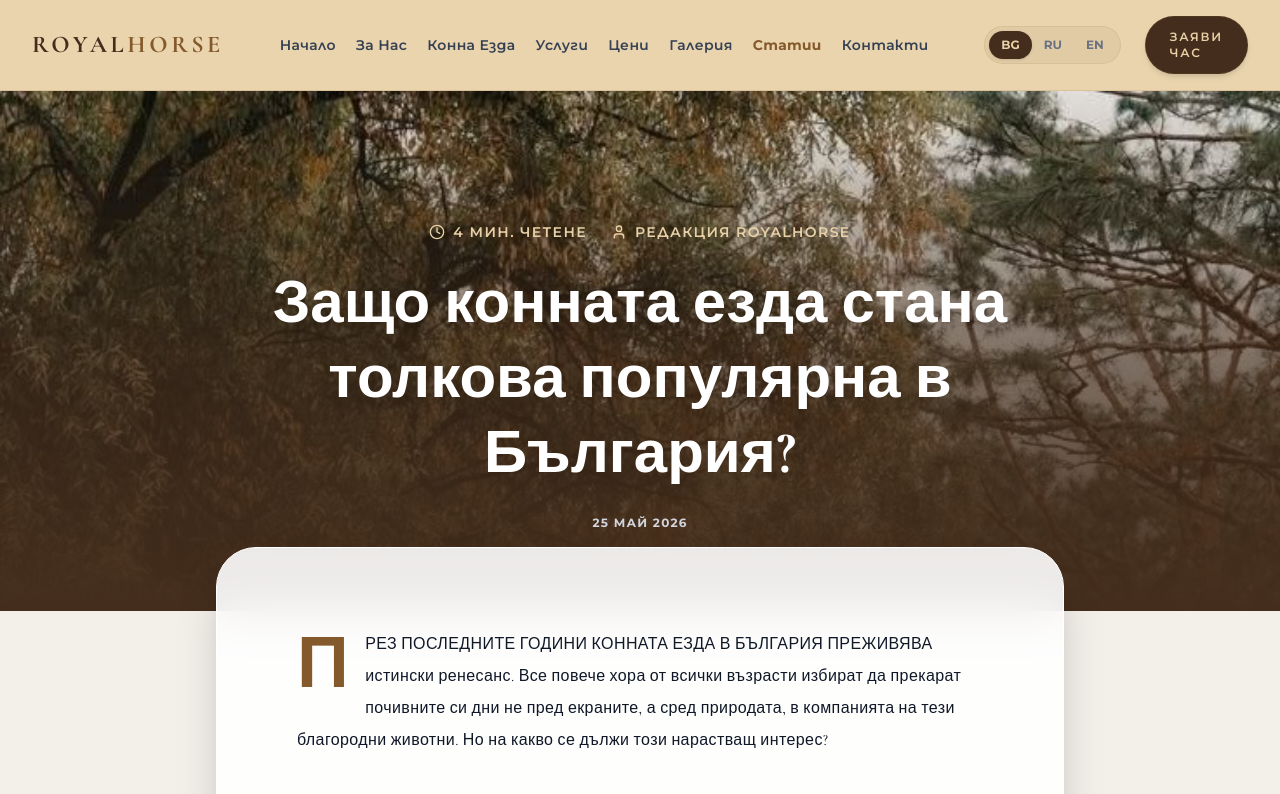
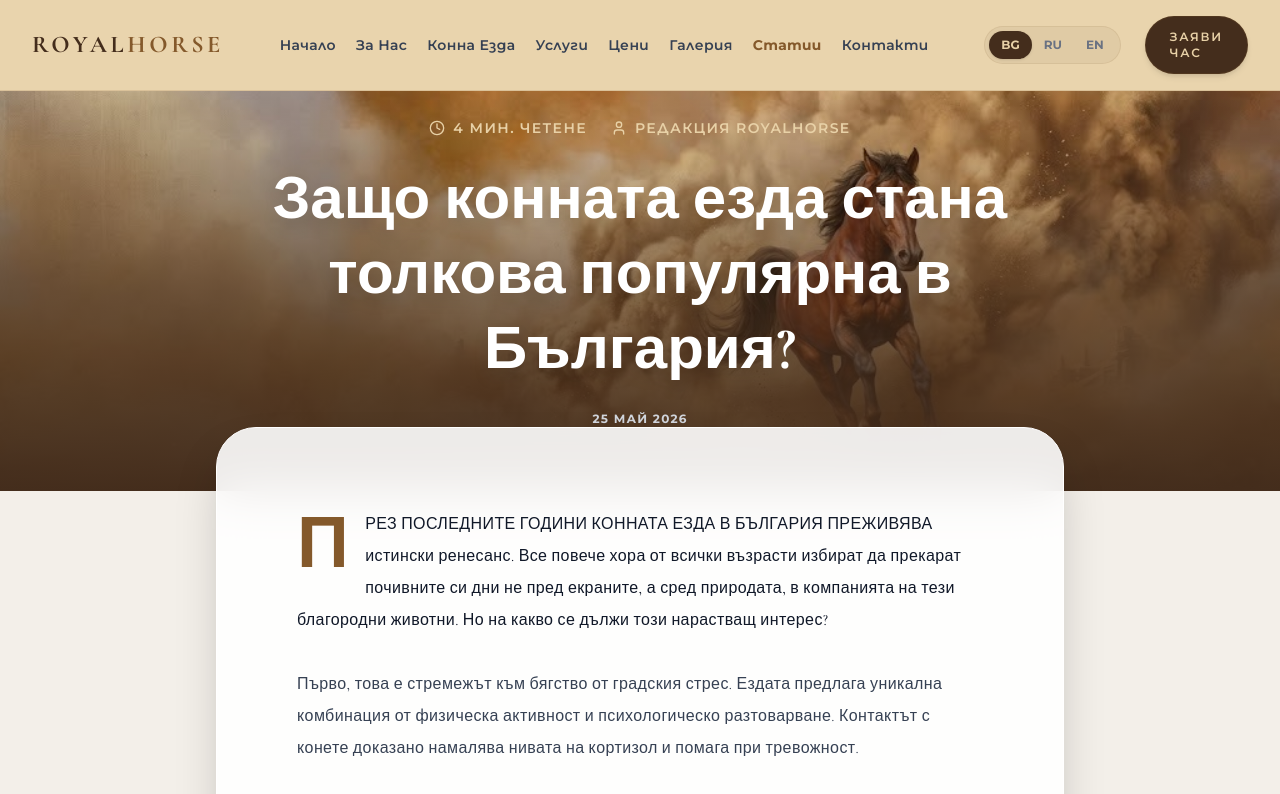
Before and after one commit to NTIVI/RoyalHorse, a Next.js app: page /articles in a window 1280 px wide. Shown: the top 794 px of the page. Built offline with nearby package versions, Linux system fonts and the light colour scheme.

Commit message:
style: replace palette image with actual horse and reduce hero height in articles page

```diff
--- a/src/app/articles/page.tsx
+++ b/src/app/articles/page.tsx
@@ -65,12 +65,12 @@ Horse riding is no longer perceived simply as an elite sport, but as an accessib
       <Header />
 
       {/* Article Hero */}
-      <section className="relative h-[65vh] w-full flex items-end pb-20">
+      <section className="relative h-[45vh] sm:h-[50vh] w-full flex items-end pb-16">
         <div className="absolute inset-0 z-0">
           <img
-            src="/images/horses/horse_2.jpg"
+            src="/images/horses/bg_hero_horse.jpg"
             alt="Horse riding in nature"
-            className="w-full h-full object-cover object-top"
+            className="w-full h-full object-cover object-center"
           />
           <div className="absolute inset-0 bg-gradient-to-t from-[#442D1C] via-[#442D1C]/60 to-transparent" />
         </div>
```
